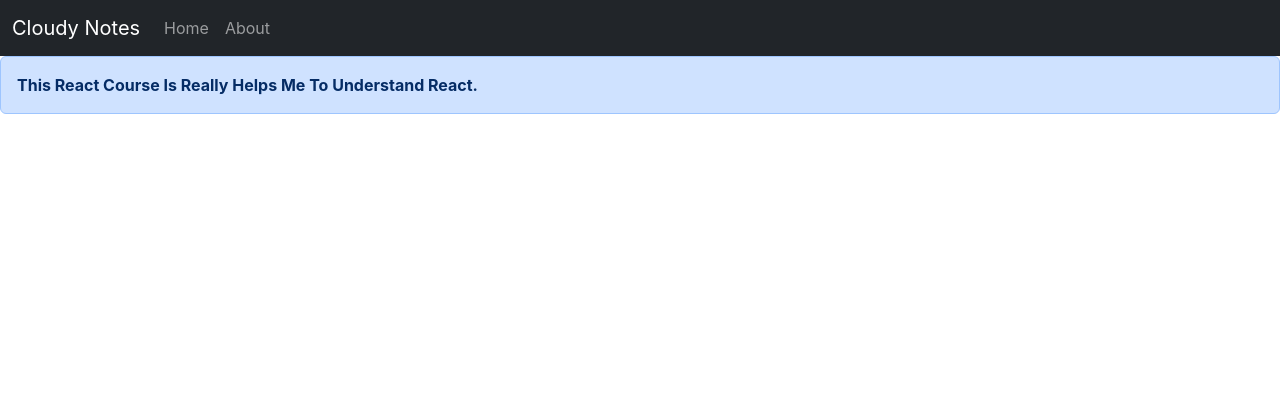
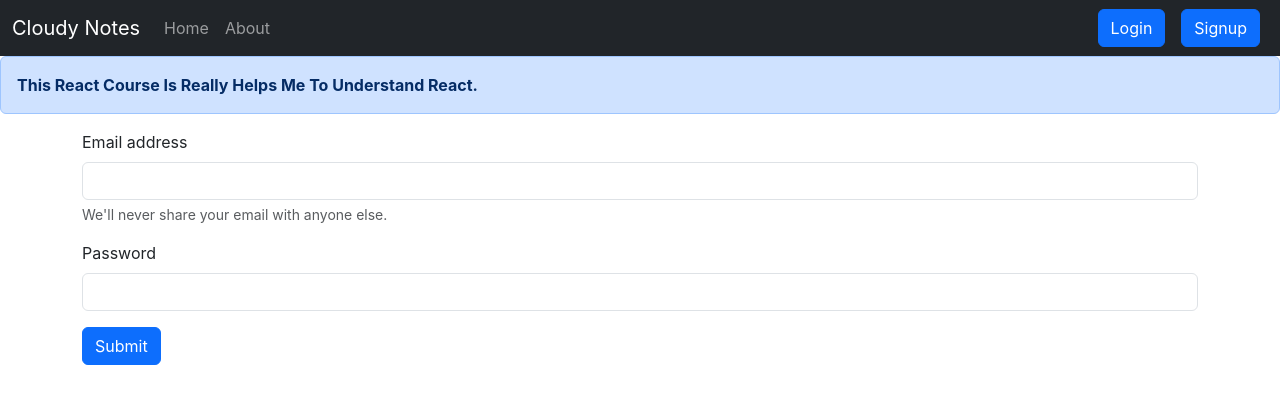
Before and after one commit to PritamMagdum/CN, a React (Create React App) app: page /login in a window 1280 px wide. Shown: the top 404 px of the page. Built offline with nearby package versions, Linux system fonts and the light colour scheme.

Commit message:
Added Login Component and "useNavigate" Hook to Navigate Pages

```diff
--- a/src/App.js
+++ b/src/App.js
@@ -9,6 +9,8 @@
 } from 'react-router-dom';
 import NoteState from './context/notes/NoteState';
 import Alert from './components/Alert';
+import Login from './components/Login';
+import Signup from './components/Signup';
 
 
 function App() {
@@ -22,6 +24,8 @@
             <Routes>
               <Route exact path='/' element={<Home />}></Route>
               <Route exact path='/about' element={<About />}></Route>
+              <Route exact path='/login' element={<Login />}></Route>
+              <Route exact path='/signup' element={<Signup />}></Route>
             </Routes>
           </div>
         </Router>
--- a/src/components/AddNote.js
+++ b/src/components/AddNote.js
@@ -34,7 +34,7 @@
                     <label htmlFor="tag" className="form-label" >Tag</label>
                     <input type="text" className="form-control" id="tag" name="tag" onChange={onChange} minLength={5} required placeholder={"Optional"} value={note.tag} />
                 </div>
-                <button disabled={note.title.length < 5 || note.description.length < 5} type="submit" className="btn btn-dark" onClick={handleClick}>Add Note</button>
+                <button disabled={note.title.length < 5 || note.description.length < 5} type="submit" className="btn btn-primary" onClick={handleClick}>Add Note</button>
             </form>
             <hr />
         </div>
--- /dev/null
+++ b/src/components/Login.js
@@ -0,0 +1,51 @@
+import React, { useState } from 'react'
+import { useNavigate } from 'react-router-dom'
+
+function Login() {
+    const [credentials, setCredentials] = useState({ email: "", password: "" })
+    let navigate = useNavigate();
+
+    const handleSubmit = async (e) => {
+        e.preventDefault()
+        const response = await fetch("http://localhost:5000/api/auth/login", {
+            method: 'POST',
+            headers: {
+                'content-type': 'application/json'
+            },
+            body: JSON.stringify({ email: credentials.email, password: credentials.password })
+        });
+        const json = await response.json();
+        console.log(json);
+        if (json.success) {
+            // redirect Home Page
+            localStorage.setItem('token', json.authtoken)
+            navigate('/');
+
+        } else {
+            alert("Invalid Credentials");
+        }
+
+    }
+
+    const onChange = (e) => {
+        setCredentials({ ...credentials, [e.target.name]: e.target.value })
+    }
+    return (
+        <div>
+            <form onSubmit={handleSubmit}>
+                <div className="mb-3">
+                    <label htmlFor="email" className="form-label">Email address</label>
+                    <input type="email" className="form-control" id="email" name="email" aria-describedby="emailHelp" value={credentials.email} onChange={onChange} />
+                    <div id="emailHelp" className="form-text">We'll never share your email with anyone else.</div>
+                </div>
+                <div className="mb-3">
+                    <label htmlFor="password" className="form-label">Password</label>
+                    <input type="password" className="form-control" id="password" name="password" value={credentials.password} onChange={onChange} />
+                </div>
+                <button type="submit" className="btn btn-primary" >Submit</button>
+            </form>
+        </div>
+    )
+}
+
+export default Login
--- a/src/components/Navbar.js
+++ b/src/components/Navbar.js
@@ -23,7 +23,12 @@
                         <li className="nav-item">
                             <Link className={`nav-link ${location.pathname === "/about" ? "active" : ""}`} to="/about">About</Link>
                         </li>
+
                     </ul>
+                    <form className='d-flex'>
+                        <Link to="/login" className="btn btn-primary mx-2">Login</Link>
+                        <Link to="/signup" className="btn btn-primary mx-2">Signup</Link>
+                    </form>
                 </div>
             </div>
         </nav >
--- /dev/null
+++ b/src/components/Signup.js
@@ -0,0 +1,9 @@
+import React from 'react'
+
+function Signup() {
+    return (
+        <div>Signup</div>
+    )
+}
+
+export default Signup
```
Also changed, not shown: 1 other file (tests, documents, lock files or other folders).
